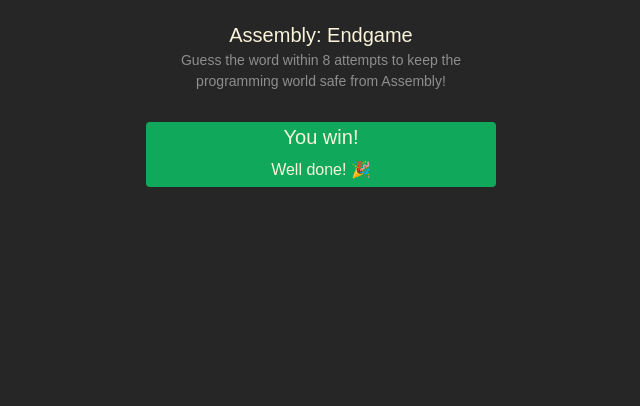
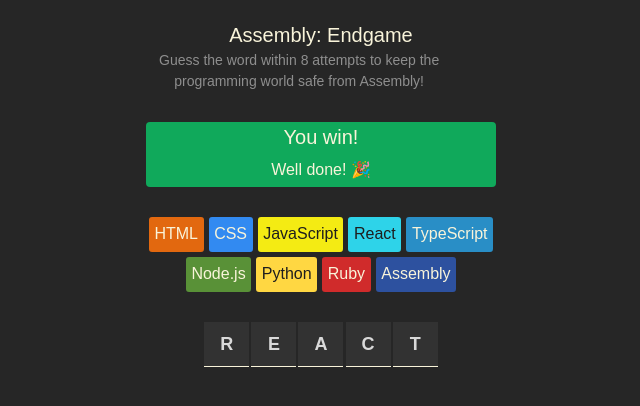
Before and after one commit to HacheGe60/assembly_endgame, a React (Vite) app: page / in a window 1280 px wide. Shown: the top 406 px of the page, without its empty margins (319-959 px from the left). Built offline with nearby package versions, Linux system fonts and the light colour scheme.

Commit message:
Word display

```diff
--- a/src/App.jsx
+++ b/App.jsx
@@ -1,4 +1,5 @@
 import React from "react";
+import { languages } from "./languages.js";
 
 /**
  * Project planning:
@@ -31,6 +32,34 @@
  */
 
 export default function AssemblyEndgame() {
+  const [currentWord, setCurrentWord] = React.useState('react');
+
+  const letterElements =
+    currentWord.split('').map((letter, index) => {
+      return (
+        <span key={index}>{letter}</span>
+      );
+    });
+
+  const languageElements =
+    languages.map(lang => {
+      const styles = {
+        backgroundColor: lang.backgroundColor,
+        color: lang.color
+      };
+      return (
+        <span
+          key={lang.name}
+          style={styles}
+          className="chip"
+        >
+          {lang.name}
+        </span>
+      );
+    });
+
+
+
   return (
     <main>
       <header>
@@ -42,6 +71,12 @@
         <h2>You win!</h2>
         <p>Well done! 🎉</p>
       </section>
+      <section className="language-chips">
+        {languageElements}
+      </section>
+      <section className="word">
+        {letterElements}
+      </section>
     </main>
   );
 }
--- a/src/index.css
+++ b/index.css
@@ -25,7 +25,7 @@
 
 header>p {
   font-size: 0.875rem;
-  max-width: 350px;
+  max-width: 21.88em;
   color: #8e8e8e;
 }
 
@@ -39,11 +39,44 @@
   margin-block: 1.88em;
 }
 
-.game-status>h2 {
+section.game-status>h2 {
   font-size: 1.25rem;
   margin: 0.31px
 }
 
-.game-status>p {
+section.game-status>p {
   margin: 0.31em;
 }
+
+section.language-chips {
+  display: flex;
+  flex-wrap: wrap;
+  justify-content: center;
+  gap: 0.31em;
+  max-width: 21.88em;
+}
+
+span.chip {
+  padding: 0.35em;
+  border-radius: 0.19em;
+}
+
+section.word {
+  display: flex;
+  justify-content: center;
+  margin-block: 1.88em;
+  gap: 0.13em;
+}
+
+section.word>span {
+  width: 2.5em;
+  height: 2.5em;
+  display: flex;
+  justify-content: center;
+  align-items: center;
+  background-color: #323232;
+  border-bottom: 1px solid #f9f4da;
+  text-transform: uppercase;
+  font-size: 1.125rem;
+  font-weight: 600;
+}
--- a/index.html
+++ b/index.html
@@ -11,7 +11,7 @@
 
   <body>
     <div id="root"></div>
-    <script type="module" src="/src/main.jsx"></script>
+    <script type="module" src="./main.jsx"></script>
   </body>
 
 </html>
--- /dev/null
+++ b/languages.js
@@ -0,0 +1,47 @@
+export const languages = [
+  {
+    name: "HTML",
+    backgroundColor: "#E2680F",
+    color: "#F9F4DA",
+  },
+  {
+    name: "CSS",
+    backgroundColor: "#328AF1",
+    color: "#F9F4DA",
+  },
+  {
+    name: "JavaScript",
+    backgroundColor: "#F4EB13",
+    color: "#1E1E1E",
+  },
+  {
+    name: "React",
+    backgroundColor: "#2ED3E9",
+    color: "#1E1E1E",
+  },
+  {
+    name: "TypeScript",
+    backgroundColor: "#298EC6",
+    color: "#F9F4DA",
+  },
+  {
+    name: "Node.js",
+    backgroundColor: "#599137",
+    color: "#F9F4DA",
+  },
+  {
+    name: "Python",
+    backgroundColor: "#FFD742",
+    color: "#1E1E1E",
+  },
+  {
+    name: "Ruby",
+    backgroundColor: "#D02B2B",
+    color: "#F9F4DA",
+  },
+  {
+    name: "Assembly",
+    backgroundColor: "#2D519F",
+    color: "#F9F4DA",
+  },
+];
```
Also changed, not shown: main.jsx (renamed from src/main.jsx).
